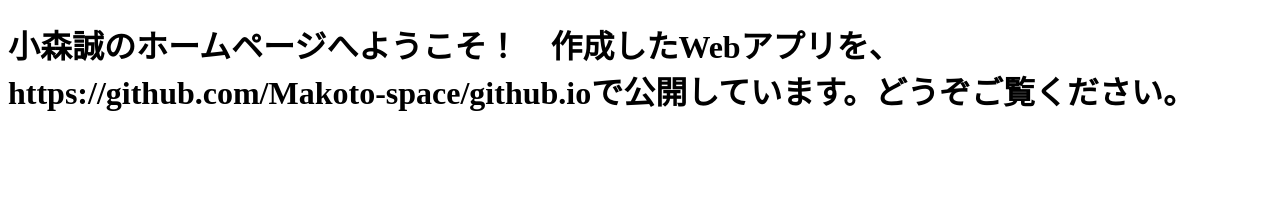
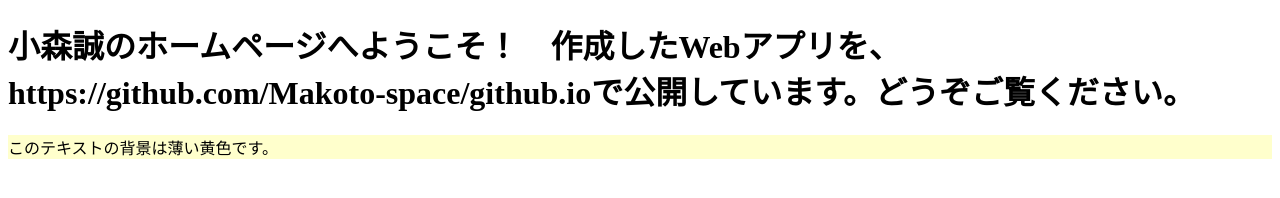
Before and after one commit to Makoto-space/github.io, a plain HTML site: page index.html in a window 1280 px wide. Drawn offline with Linux system fonts and the light colour scheme.

Commit message:
Update index.html

```diff
--- a/index.html
+++ b/index.html
@@ -7,6 +7,7 @@
 <body>
     <h1>小森誠のホームページへようこそ！　作成したWebアプリを、https://github.com/Makoto-space/github.ioで公開しています。どうぞご覧ください。</h1>
     <!-- ここに検索ボックスを追加 -->
+    <p style="background-color: #ffffcc;">このテキストの背景は薄い黄色です。</p>
     <div id="search-box">
         <!-- プログラム可能な検索エンジンのコードをここに貼り付けます -->
         <script async src="https://cse.google.com/cse.js?cx=e6e478a19d71647b3"></script>
```
